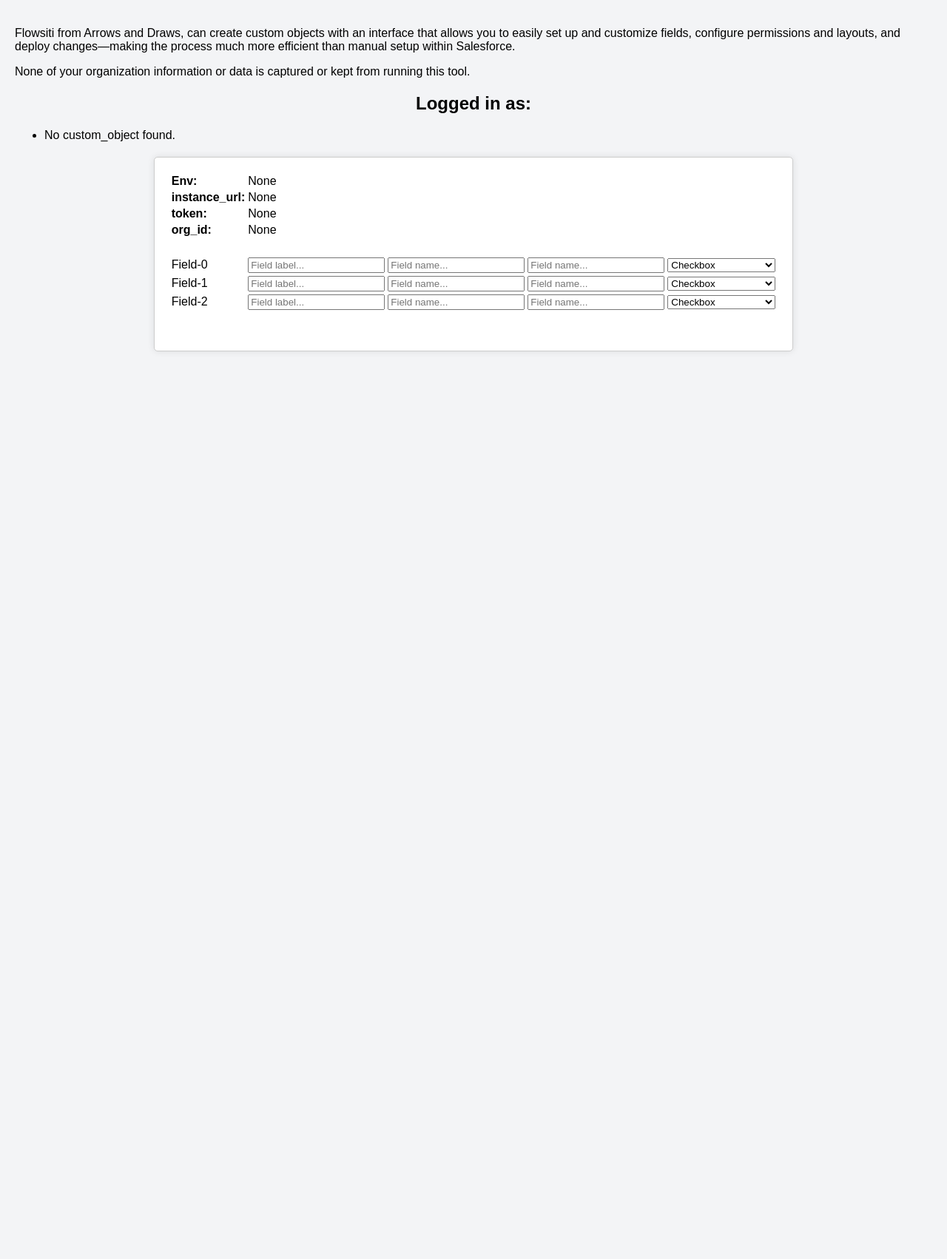
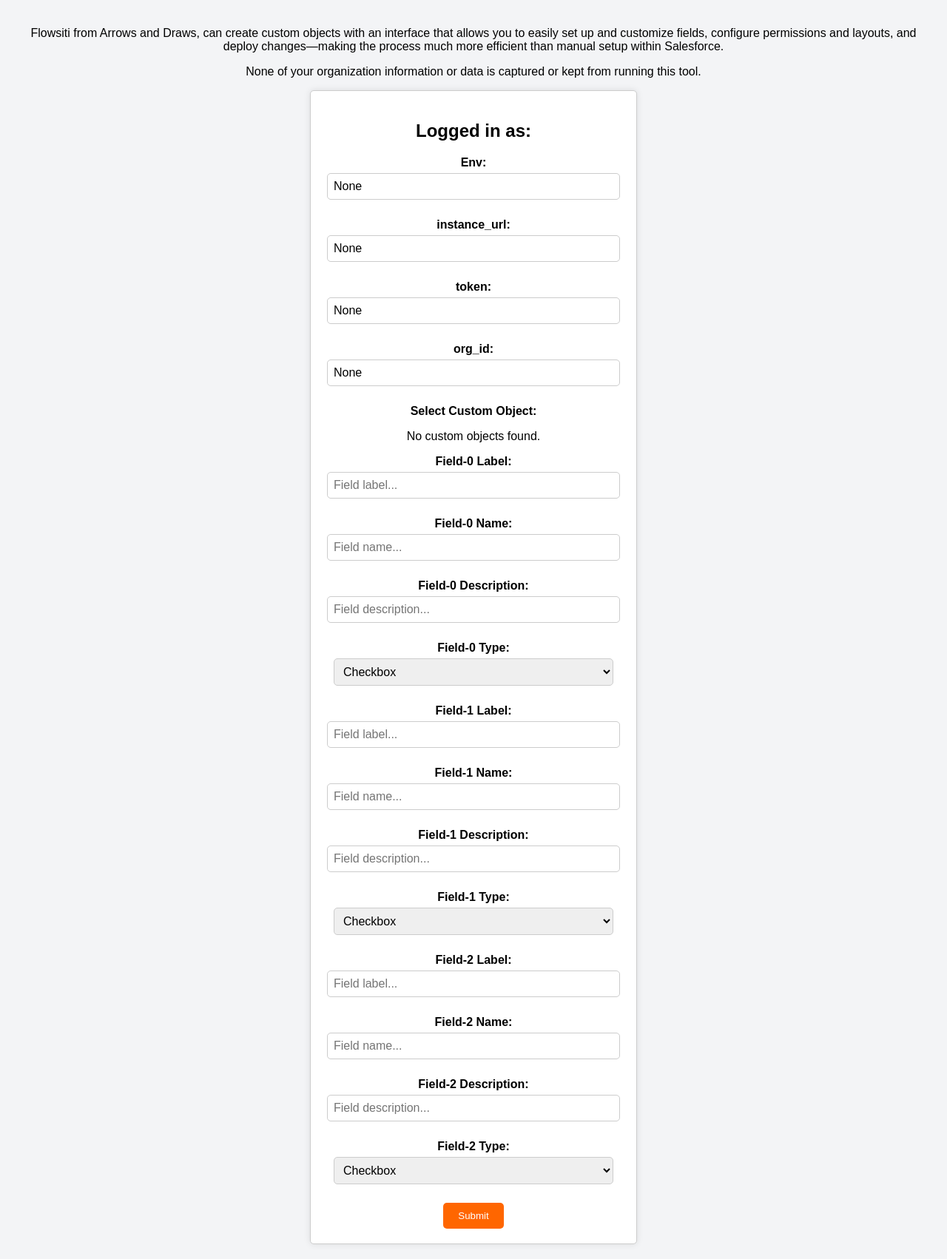
Before and after one commit to yahyajamaldine/flowsiti, a Flask app: template app/templates/org_infos.html in a window 1280 px wide. Shown: the part 120-1822 px from the top of the page at 74% size. Before the commit the page ends 595 px from the top, so only its background shows below. Run offline with Flask 3, Linux system fonts and the light colour scheme; the template is opened without the code that fills it: values that come from a table or form of the project are taken from there, others are empty.

Commit message:
standart object layout

```diff
--- a/app/templates/org_infos.html
+++ b/app/templates/org_infos.html
@@ -1,8 +1,9 @@
 <!DOCTYPE html>
 <html lang="en">
+
 <head>
-    <meta charset="UTF-8" />
-    <meta name="viewport" content="width=device-width, initial-scale=1.0" />
+    <meta charset="UTF-8">
+    <meta name="viewport" content="width=device-width, initial-scale=1.0">
     <title>Salesforce Field Creator</title>
     <style>
         body {
@@ -21,12 +22,12 @@
 
         #content {
             padding: 20px;
+            text-align: center;
         }
 
-      table {
-        width: 100%;
-        max-width: 600px;
-        margin: 20px auto;
+        .form-container {
+            max-width: 400px;
+            margin: 0 auto;
             background-color: #fff;
             border: 1px solid #ccc;
             border-radius: 5px;
@@ -34,28 +35,24 @@
             box-shadow: 0px 0px 10px rgba(0, 0, 0, 0.1);
         }
 
-      form {
-        text-align: center;
+        .form-group {
+            margin-bottom: 15px;
         }
 
-      .message {
-        color: #ff6600;
+        .form-group label {
+            display: block;
             font-weight: bold;
+            margin-bottom: 5px;
         }
 
-      h2 {
-        text-align: center;
-      }
-
-      strong {
-        vertical-align: top;
-      }
-
-      .alert {
-        background-color: #ffcccc;
-        padding: 10px;
-        border: 1px solid #ff0000;
+        .form-control {
+            width: calc(100% - 22px);
+            padding: 8px;
+            font-size: 16px;
+            border: 1px solid #ccc;
             border-radius: 5px;
+            margin-bottom: 10px;
+            display: inline-block;
         }
 
         .btn-primary {
@@ -77,6 +74,7 @@
         }
     </style>
 </head>
+
 <body>
     <div id="header">
         <h1>Flowsiti app</h1>
@@ -94,67 +92,63 @@
             running this tool.
         </p>
 
-      <table>
+        <div class="form-container">
             <form action="." method="POST">
                 {{ login_form.hidden_tag() }}
                 <h2>Logged in as:</h2>
-          <tr>
-            <td width="150">
-              <strong>Env:</strong>
-            </td>
-            <td>{{ login_form.environment.data }}</td>
-          </tr>
-          <tr>
-            <td width="150">
-              <strong>instance_url:</strong>
-            </td>
-            <td>{{ login_form.instance_url.data}}</td>
-          </tr>
-          <tr>
-            <td width="150">
-              <strong>token:</strong>
-            </td>
-            <td>{{ login_form.access_token.data}}</td>
-          </tr>
-          <tr>
-            <td width="150">
-              <strong>org_id:</strong>
-            </td>
-            <td>{{ login_form.org_id.data}}</td>
-          </tr>
-          <tr>
-            <ul>
+
+                <div class="form-group">
+                    <label for="environment">Env:</label>
+                    <input type="text" class="form-control" id="environment" name="environment" value="{{ login_form.environment.data }}">
+                </div>
+
+                <div class="form-group">
+                    <label for="instance_url">instance_url:</label>
+                    <input type="text" class="form-control" id="instance_url" name="instance_url" value="{{ login_form.instance_url.data }}">
+                </div>
+
+                <div class="form-group">
+                    <label for="token">token:</label>
+                    <input type="text" class="form-control" id="token" name="token" value="{{ login_form.access_token.data }}">
+                </div>
+
+                <div class="form-group">
+                    <label for="org_id">org_id:</label>
+                    <input type="text" class="form-control" id="org_id" name="org_id" value="{{ login_form.org_id.data }}">
+                </div>
+
+                <div class="form-group">
+                    <label for="customObjectDropdown">Select Custom Object:</label>
                     {% if custom_object %}
-              <li>All Objects in your Org</li>
-              <select id="customObjectDropdown">
+                    <select class="form-control" id="customObjectDropdown" name="customObject">
                         {% for obj in custom_object %}
                         <option value="{{ obj.name }}">{{ obj.label }}</option>
                         {% endfor %}
                     </select>
                     {% else %}
-              <li>No custom_object found.</li>
+                    <p>No custom objects found.</p>
                     {% endif %}
-            </ul>
-          </tr>
-          <tr height="20">
-            <td colspan="2"></td>
-        </tr>
+                </div>
+
                 {% for i in range(3) %}
-        <tr class="field">
-            <td class="text-center" style="vertical-align:middle;">
-                Field-{{ i }}
-            </td>
-            <td>
-                <input type="text" class="form-control" name="field_label_{{ i }}" placeholder="Field label..." />
-            </td>
-            <td>
-                <input type="text" class="form-control" name="field_name_{{ i }}" placeholder="Field name..." />
-            </td>
-            <td>
-                <input type="text" class="form-control" name="field_description_{{ i }}" placeholder="Field name..." />
-            </td>
-            <td>
-                <select class="form-control" name="field_type_{{ i }}">
+                <div class="form-group">
+                    <label for="field_label_{{ i }}">Field-{{ i }} Label:</label>
+                    <input type="text" class="form-control" id="field_label_{{ i }}" name="field_label_{{ i }}" placeholder="Field label...">
+                </div>
+
+                <div class="form-group">
+                    <label for="field_name_{{ i }}">Field-{{ i }} Name:</label>
+                    <input type="text" class="form-control" id="field_name_{{ i }}" name="field_name_{{ i }}" placeholder="Field name...">
+                </div>
+
+                <div class="form-group">
+                    <label for="field_description_{{ i }}">Field-{{ i }} Description:</label>
+                    <input type="text" class="form-control" id="field_description_{{ i }}" name="field_description_{{ i }}" placeholder="Field description...">
+                </div>
+
+                <div class="form-group">
+                    <label for="field_type_{{ i }}">Field-{{ i }} Type:</label>
+                    <select class="form-control" id="field_type_{{ i }}" name="field_type_{{ i }}">
                         <option value="Checkbox">Checkbox</option>
                         <option value="Currency">Currency</option>
                         <option value="Date">Date</option>
@@ -172,14 +166,13 @@
                         <option value="Html">Text Area (Rich)</option>
                         <option value="Url">URL</option>
                     </select>
-            </td>
-        </tr>
+                </div>
                 {% endfor %}
-        <tr height="30">
-            <td colspan="2"></td>
-        </tr>
+
+                <button type="submit" class="btn-primary">Submit</button>
             </form>
-      </table>
+        </div>
     </div>
 </body>
+
 </html>
```
Lines whose indentation alone changed are shown as unchanged.
